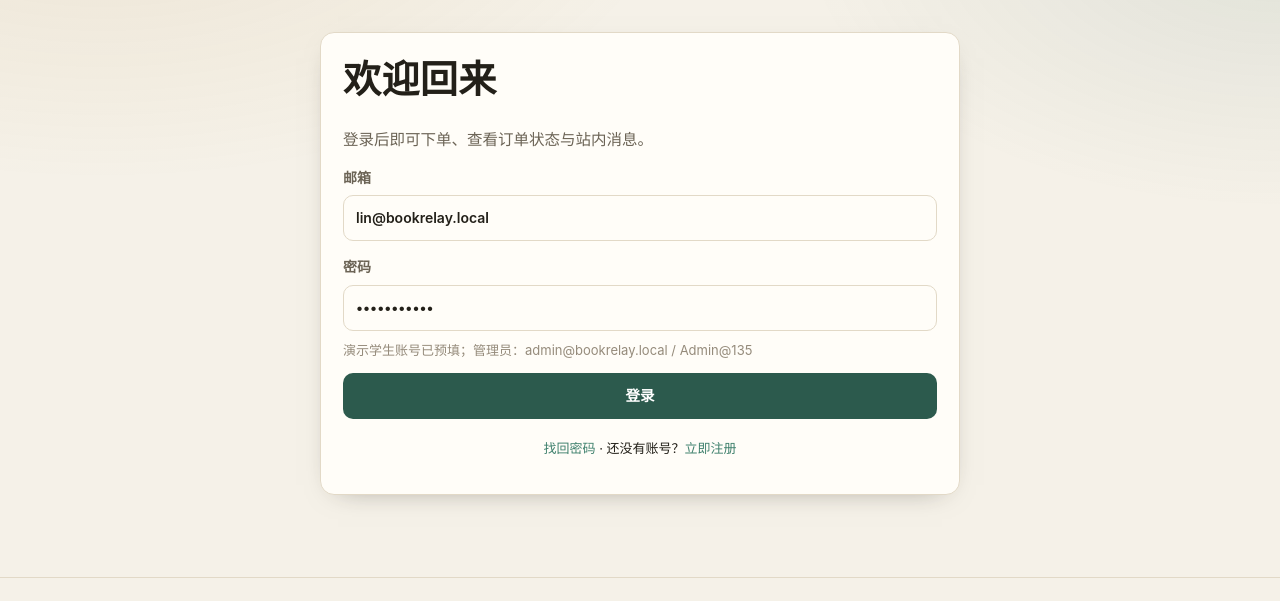
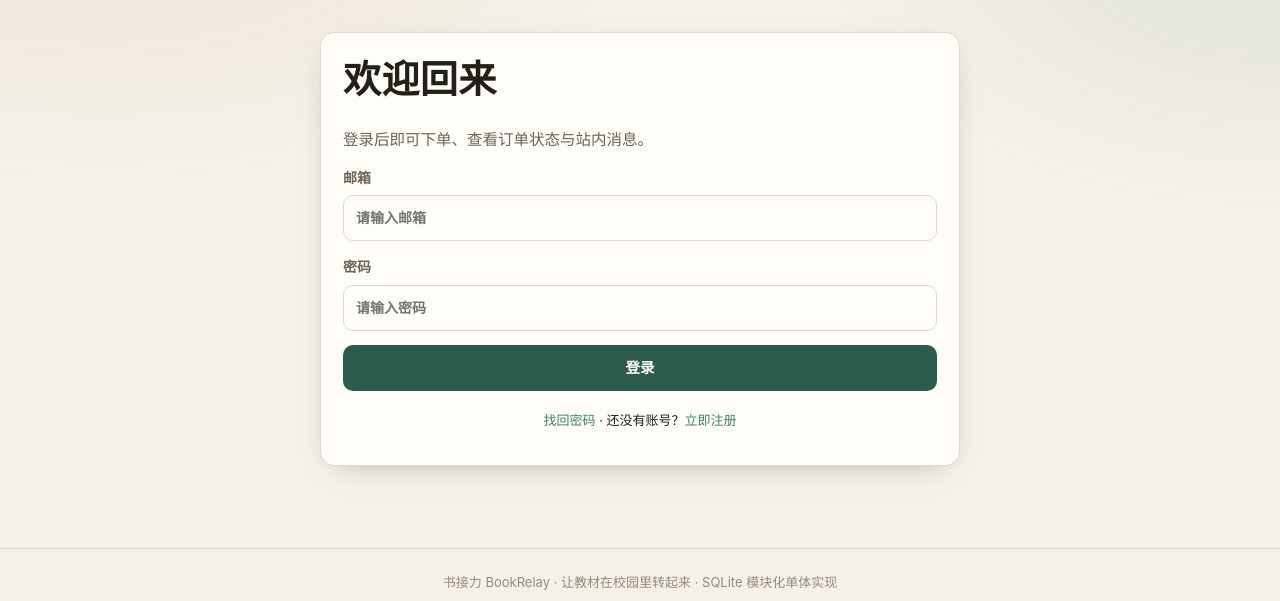
Before and after one commit to hlhero/book-relay, a FastAPI app: page /login in a window 1280 px wide. Shown: the part 67-668 px from the top of the page. Run offline with FastAPI, Linux system fonts and the light colour scheme; data comes from the database, SQL or seed files in the repository.

Commit message:
fix(ui): 登录页移除演示账号提示与预填凭据

```diff
--- a/app/templates/login.html
+++ b/app/templates/login.html
@@ -4,9 +4,8 @@
   <h1>欢迎回来</h1>
   <p class="muted">登录后即可下单、查看订单状态与站内消息。</p>
   <form id="login-form">
-    <label class="field"><span>邮箱</span><input name="email" type="email" autocomplete="username" required value="lin@bookrelay.local"></label>
-    <label class="field"><span>密码</span><input name="password" type="password" autocomplete="current-password" required value="Student@123"></label>
-    <p class="hint">演示学生账号已预填；管理员：admin@bookrelay.local / Admin@135</p>
+    <label class="field"><span>邮箱</span><input name="email" type="email" autocomplete="username" required placeholder="请输入邮箱"></label>
+    <label class="field"><span>密码</span><input name="password" type="password" autocomplete="current-password" required placeholder="请输入密码"></label>
     <button class="btn block" type="submit">登录</button>
   </form>
   <p class="center small" style="margin-top:18px"><a href="/forgot">找回密码</a> · 还没有账号？<a href="/register">立即注册</a></p>
```
